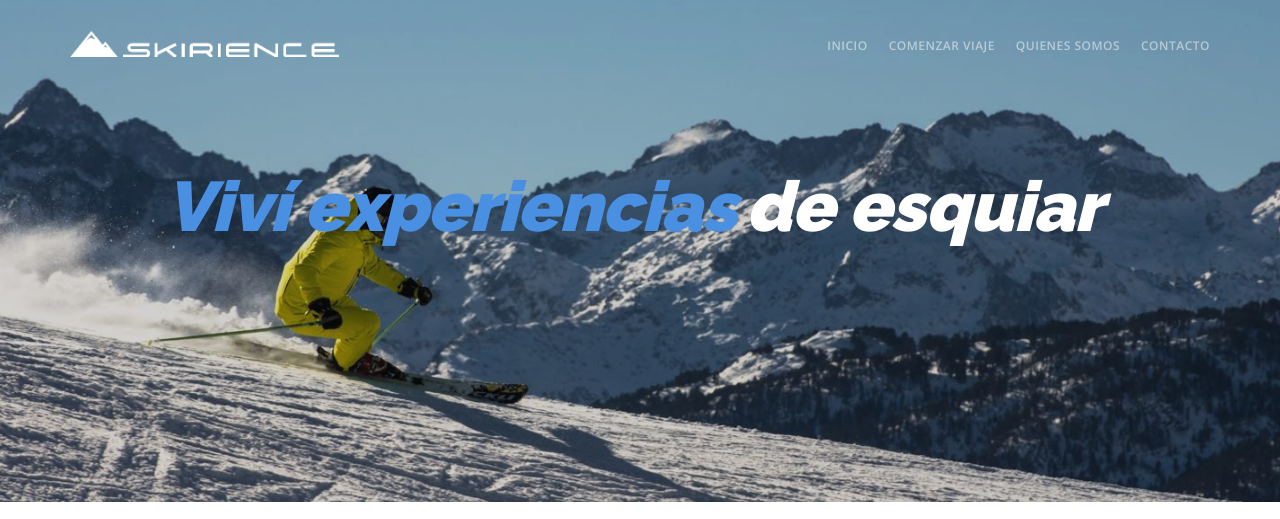
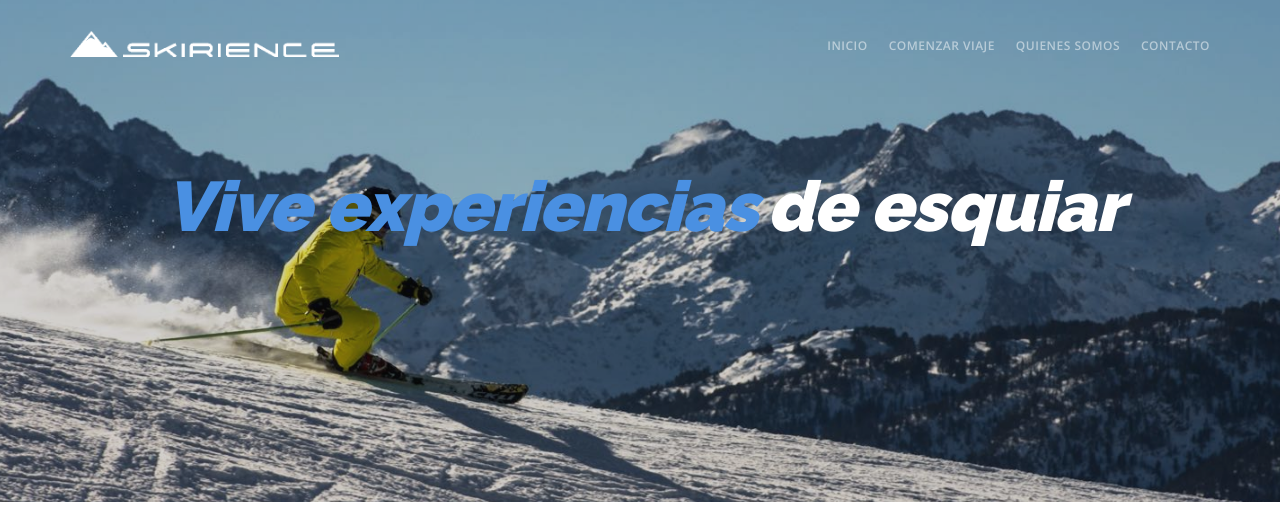
Before and after one commit to astornauta/skirience, a PHP site: page / in a window 1280 px wide. Shown: the top 519 px of the page. Run offline with PHP 8.4, Linux system fonts and the light colour scheme; some web fonts are replaced.

Commit message:
Change title

```diff
--- a/index.php
+++ b/index.php
@@ -13,7 +13,7 @@
                         <div class="col-sm-10 col-md-12 padding-left-title-typed">
                             <div class="typed-headline">
                                 <i>
-                                <span class="h1 inline-block color--primary">Viví experiencias</span>
+                                <span class="h1 inline-block color--primary">Vive experiencias</span>
                                 <span class="h1 inline-block typed-text typed-text--cursor color--white" data-typed-strings=" únicas, inolvidables, de esquiar, de viajar"></span>
                                 </i>
                             </div>
```
